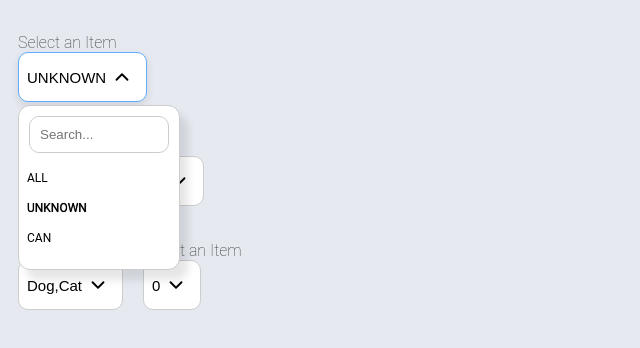
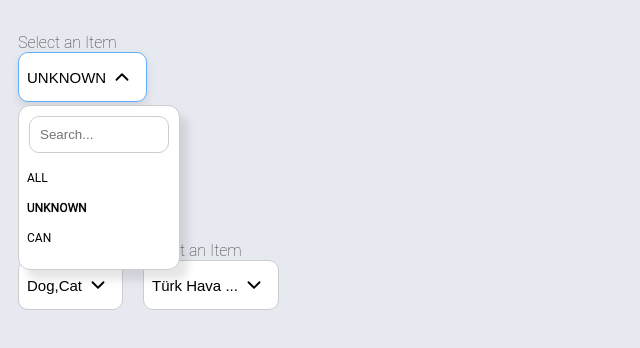
Before and after one commit to Mwiert/miniSpa, a Vue app: page /summerLovers in a window 1280 px wide. Both pictures are taken after a click on the button "UNKNOWN". Shown: the top 348 px of the page, without its empty margins (0-640 px from the left). Built offline with nearby package versions, Linux system fonts and the light colour scheme; a web font is replaced by a local one.

Commit message:
Finalize Day With Fixing SCSS Bugs and Add

```diff
--- a/src/components/Dropdown/UIDropdown.vue
+++ b/src/components/Dropdown/UIDropdown.vue
@@ -3,7 +3,9 @@
     <div class="ui-dropdown-c-wrapper">
       <label class="label" v-if="label?.length !== 0">{{ label }}</label>
       <button @click="toggleDropdown" class="ui-dropdown-button" :class="{ active: isOpen }">
-        <span :class="{ 'placeholder-text-active': !selectedItem[displayField] }" class="placeholder-text">
+        <span
+          :class="{ 'placeholder-text-active': !selectedItem[displayField] }"
+          class="placeholder-text">
           {{ isLongItem(selectedItem) || placeHolder }}
         </span>
         <SvgIcon class="arrow" :class="{ up: isOpen }" :name="'arrow-down'" :size="'s'" />
@@ -11,22 +13,44 @@
       <div v-if="isOpen" class="ui-dropdown-menu" :style="{ fontSize: fontSize + 'px' }">
         <div class="search-container">
           <div v-if="searchable" class="search-content-wrapper">
-            <input type="text" v-model="searchQuery" placeholder="Search..." class="ui-dropdown-search" />
+            <input
+              type="text"
+              v-model="searchQuery"
+              placeholder="Search..."
+              class="ui-dropdown-search" />
             <span class="clear-search">
-              <SvgIcon v-if="searchQuery" @click.stop="clearSearch" class="clear-search-img" :name="'x'" :size="'s'" />
+              <SvgIcon
+                v-if="searchQuery"
+                @click.stop="clearSearch"
+                class="clear-search-img"
+                :name="'x'"
+                :size="'s'" />
             </span>
           </div>
         </div>
-        <div class="ui-dropdown-content" :style="{ fontSize: fontSize + 'px', maxHeight: dropdownListMaxHeight }">
-          <div v-for="(item, index) in filteredItems()" :key="index" :ref="'item-' + index" class="ui-dropdown-item"
-            @click="selectItem(item)" :class="{ selected: isSelected(item) }">
-            <div v-if="this.isSelected(item)">
-              <img :src="item[urlField]" alt="" class="dropdown-item-img"
+        <div
+          class="ui-dropdown-content"
+          :style="{ fontSize: fontSize + 'px', maxHeight: dropdownListMaxHeight }">
+          <div
+            v-for="(item, index) in filteredItems()"
+            :key="index"
+            :ref="'item-' + index"
+            class="ui-dropdown-item"
+            @click="selectItem(item)"
+            :class="{ selected: isSelected(item) }">
+            <div v-if="this.isSelected(item)" class="image-label-wrapper">
+              <img
+                :src="item[urlField]"
+                alt=""
+                class="dropdown-item-img"
                 :class="{ isVisible: isImageAvailable, visibleIcon: !checkItem(item) }" />
               <span>{{ isLongItem(item) }}</span>
             </div>
-            <div v-else>
-              <img :src="item[urlField]" alt="" class="dropdown-item-img"
+            <div v-else class="image-label-wrapper">
+              <img
+                :src="item[urlField]"
+                alt=""
+                class="dropdown-item-img"
                 :class="{ isVisible: isImageAvailable, visibleIcon: !checkItem(item) }" />
               <span>{{ isLongItem(item) }}</span>
             </div>
@@ -127,11 +151,10 @@ export default {
       )
     },
     isLongItem(item) {
-      if ((item[this.displayField] !== undefined) && (String(item[this.displayField])).length > 10) {
-        return (String(item[this.displayField])).substring(0, 10) + '...'
-      }
-      else if ((item[this.displayField] === undefined)) return (item[this.displayField])
-      return (String(item[this.displayField]))
+      if (item[this.displayField] !== undefined && String(item[this.displayField]).length > 10) {
+        return String(item[this.displayField]).substring(0, 10) + '...'
+      } else if (item[this.displayField] === undefined) return item[this.displayField]
+      return String(item[this.displayField])
     },
     checkItem(item) {
       return item[this.urlField] !== '' && item[this.urlField] !== undefined
@@ -340,6 +363,7 @@ export default {
           padding: 8px;
           cursor: pointer;
           transition: background-color 0.3s;
+          justify-content: start;
 
           &:hover {
             background-color: #f3f3f3;
@@ -348,9 +372,11 @@ export default {
           &.selected {
             text-shadow: 0 0 0.75px black;
           }
-
+          .image-label-wrapper {
+            display: flex;
+            align-items: center;
+            justify-content: start;
             .dropdown-item-img {
-            position: static;
               width: 0.75rem;
               height: 0.75rem;
               padding-right: 10px;
@@ -369,4 +395,5 @@ export default {
       }
     }
   }
+}
 </style>
--- a/src/components/Dropdown/UIEnumDropdown.vue
+++ b/src/components/Dropdown/UIEnumDropdown.vue
@@ -1,10 +1,30 @@
 <template>
   <div>
-    <UIMultiDropdown v-if="isMulti" v-model="selectedItems" :items="dropdownItems" :fontSize="fontSize"
-      displayField="displayField" urlField="imageUrl" :label="label" :dataSize="dataSize" searchable maxVisibleItems="2"
-      primaryKey="id" :hasActionBox="true" @update:modelValue="($event) => $emit('update:modelValue', $event)" />
-    <UIDropdown v-else v-model="selectedItem" :items="dropdownItems" :label="label" :fontSize="fontSize"
-      displayField="name" urlField="imageUrl" searchable :dataSize="dataSize" primaryKey="id"
+    <UIMultiDropdown
+      v-if="isMulti"
+      v-model="selectedItems"
+      :items="dropdownItems"
+      :fontSize="fontSize"
+      :displayField="displayField"
+      :urlField="imageUrl"
+      :label="label"
+      :dataSize="dataSize"
+      searchable
+      :maxVisibleItems="maxVisibleItems"
+      :primaryKey="id"
+      :hasActionBox="hasActionBox"
+      @update:modelValue="($event) => $emit('update:modelValue', $event)" />
+    <UIDropdown
+      v-else
+      v-model="selectedItem"
+      :items="dropdownItems"
+      :label="label"
+      :fontSize="fontSize"
+      :displayField="displayField"
+      :urlField="imageUrl"
+      searchable
+      :dataSize="dataSize"
+      :primaryKey="id"
       @update:modelValue="($event) => $emit('update:modelValue', $event)" />
   </div>
 </template>
@@ -85,7 +105,7 @@ export default {
       default: ''
     },
     isMulti: { type: Boolean, default: false },
-    enumObj: { type: Object, default: () => { } },
+    enumObj: { type: Object, default: () => {} },
     showAll: { type: Boolean, default: false },
     showUnknown: { type: Boolean, default: false }
   },
@@ -93,7 +113,7 @@ export default {
     return {
       selectedItems: this.modelValue,
       dropdownItems: this.getEnumFile(),
-      selectedItem: this.modelValue,
+      selectedItem: this.modelValue
     }
   },
   methods: {
--- a/src/pages/SummerLovers.vue
+++ b/src/pages/SummerLovers.vue
@@ -1,17 +1,60 @@
 <template>
   <div></div>
   <div>
-    <UIEnumDropdown v-model="selectedEnum" :items="[EInternSingleComponentType]" :fontSize="fontSize"
-      displayField="name" urlField="imageUrl" :label="label" :dataSize="dataSize" searchable maxVisibleItems="2"
-      primaryKey="id" :hasActionBox="true" :isMulti="!isMulti" :showAll="true" :showUnknown="true"
+    <UIEnumDropdown
+      v-model="selectedEnum"
+      :items="[EInternSingleComponentType]"
+      :fontSize="fontSize"
+      :displayField="name"
+      urlField="imageUrl"
+      :label="label"
+      :dataSize="dataSize"
+      searchable
+      :maxVisibleItems="2"
+      :primaryKey="id"
+      :hasActionBox="true"
+      :isMulti="!isMulti"
+      :showAll="true"
+      :showUnknown="true"
       :enumObj="EInternSingleComponentType" />
-    <UIEnumDropdown v-model="selectedEnums" :items="[EInternComponentType]" :fontSize="fontSize" displayField="name"
-      urlField="imageUrl" :label="label" :dataSize="dataSize" searchable maxVisibleItems="2" primaryKey="id"
-      :hasActionBox="true" :isMulti="isMulti" :showAll="true" :showUnknown="true" :enumObj="EInternComponentType" />
-    <UIMultiDropdown v-model="selectedPets" :items="pets" :fontSize="fontSize" displayField="name" urlField="imageUrl"
-      :label="label" :dataSize="dataSize" searchable maxVisibleItems="2" primaryKey="id" :hasActionBox="true" />
-    <UIDropdown v-model="selectedItem" :items="items" :label="label" :fontSize="fontSize" displayField="id"
-      urlField="imageUrl" searchable :dataSize="dataSize" primaryKey="id" />
+    <UIEnumDropdown
+      v-model="selectedEnums"
+      :items="[EInternComponentType]"
+      :fontSize="fontSize"
+      :displayField="name"
+      urlField="imageUrl"
+      :label="label"
+      :dataSize="dataSize"
+      searchable
+      :maxVisibleItems="2"
+      :primaryKey="id"
+      :hasActionBox="true"
+      :isMulti="isMulti"
+      :showAll="true"
+      :showUnknown="true"
+      :enumObj="EInternComponentType" />
+    <UIMultiDropdown
+      v-model="selectedPets"
+      :items="pets"
+      :fontSize="fontSize"
+      :displayField="name"
+      urlField="imageUrl"
+      :label="label"
+      :dataSize="dataSize"
+      searchable
+      :maxVisibleItems="2"
+      :primaryKey="id"
+      :hasActionBox="true" />
+    <UIDropdown
+      v-model="selectedItem"
+      :items="items"
+      :label="label"
+      :fontSize="fontSize"
+      :displayField="name"
+      urlField="imageUrl"
+      searchable
+      :dataSize="dataSize"
+      :primaryKey="id" />
   </div>
 </template>
 
@@ -37,18 +80,29 @@ export default {
         {
           id: 0,
           imageUrl:
-            'https://encrypted-tbn0.gstatic.com/images?q=tbn:ANd9GcQxdaos6lr3fU5cMreuJ6LwqB8Oqakci-W4zA&s',
+            'https://scontent.fayt3-1.fna.fbcdn.net/v/t1.18169-9/10897909_628158777306211_2985313991670757129_n.jpg?_nc_cat=111&ccb=1-7&_nc_sid=7b2446&_nc_ohc=93lV2ws2vMIQ7kNvgF-FtyQ&_nc_ht=scontent.fayt3-1.fna&oh=00_AYAiuHNBosscMy6SjMWPOszZaI0Yl0Hf_kxuqKWGeChLFA&oe=66C5CE1D',
           name: 'Dog',
           detail: 'a'
         },
         {
           id: 1,
-          imageUrl: '',
+          imageUrl: 'https://www.petvet.com.tr/tr/images/uploads/44_2.jpg',
           name: 'Cat',
           detail: 'b'
         },
-        { id: 2, imageUrl: '', name: 'Fish', detail: 'c' },
-        { id: 3, imageUrl: '', name: 'Bird', detail: 'd' },
+        {
+          id: 2,
+          imageUrl:
+            'https://media.istockphoto.com/id/92121157/tr/foto%C4%9Fraf/animals-piranha.jpg?s=612x612&w=0&k=20&c=GaktAQKn48O32jyC6VixiHS90SIbZXgbdJWQVkaysMI=',
+          name: 'Fish',
+          detail: 'c'
+        },
+        {
+          id: 3,
+          imageUrl: 'https://c.files.bbci.co.uk/127E7/production/_100715757_p063d74j.jpg',
+          name: 'Bird',
+          detail: 'd'
+        },
         { id: 4, imageUrl: '', name: 'Mouse', detail: 'c' },
         {
           id: 5,
@@ -78,15 +132,33 @@ export default {
         { id: 3, imageUrl: '', name: 'Bird Toy', detail: 'n' }
       ],
       items: [
-        { id: 0, imageUrl: '', name: 'Türk Hava Yollari', detail: 'o' },
         {
-          id: 1,
-          imageUrl: '',
-          name: 'PegasusPegasusPegasusPegasusPegasusPegasusPegasusPegasus',
+          id: 'THY',
+          imageUrl:
+            'https://seeklogo.com/images/T/turkish-airlines-logo-25BACC2D0C-seeklogo.com.png',
+          name: 'Türk Hava Yollari',
+          detail: 'o'
+        },
+        {
+          id: 'PGS',
+          imageUrl:
+            'https://ttyd.org.tr/wp-content/uploads/2022/01/pegasus-airlines-eps-vector-logo.png',
+          name: 'Pegasus',
           detail: 'p'
         },
-        { id: 2, imageUrl: '', name: 'Sun Express', detail: 'r' },
-        { id: 3, imageUrl: '', name: 'Corelon', detail: 's' }
+        {
+          id: 'SXD',
+          imageUrl: 'https://media.tenor.com/ba-qljYNd84AAAAe/sunexpress-sunexpress-airlines.png',
+          name: 'Sun Express',
+          detail: 'r'
+        },
+        {
+          id: 'CRL',
+          imageUrl:
+            'https://encrypted-tbn0.gstatic.com/images?q=tbn:ANd9GcQCSz2Zi2rJUYXY6S7013DGYqPDTL-jxOs5MQ&s',
+          name: 'Corellon',
+          detail: 's'
+        }
       ],
       petLabel: 'Select a Pet',
       foodLabel: 'Select a Food',
@@ -116,7 +188,7 @@ export default {
         detail: 'k'
       },
       selectedItem: {
-        id: 0,
+        id: 'THY',
         imageUrl: '',
         name: 'Türk Hava Yollari',
         detail: 'o'
```
Also changed, not shown: src/components/Dropdown/UIMultiDropdown.vue (+40 -16 lines). Lines whose indentation alone changed are shown as unchanged.
